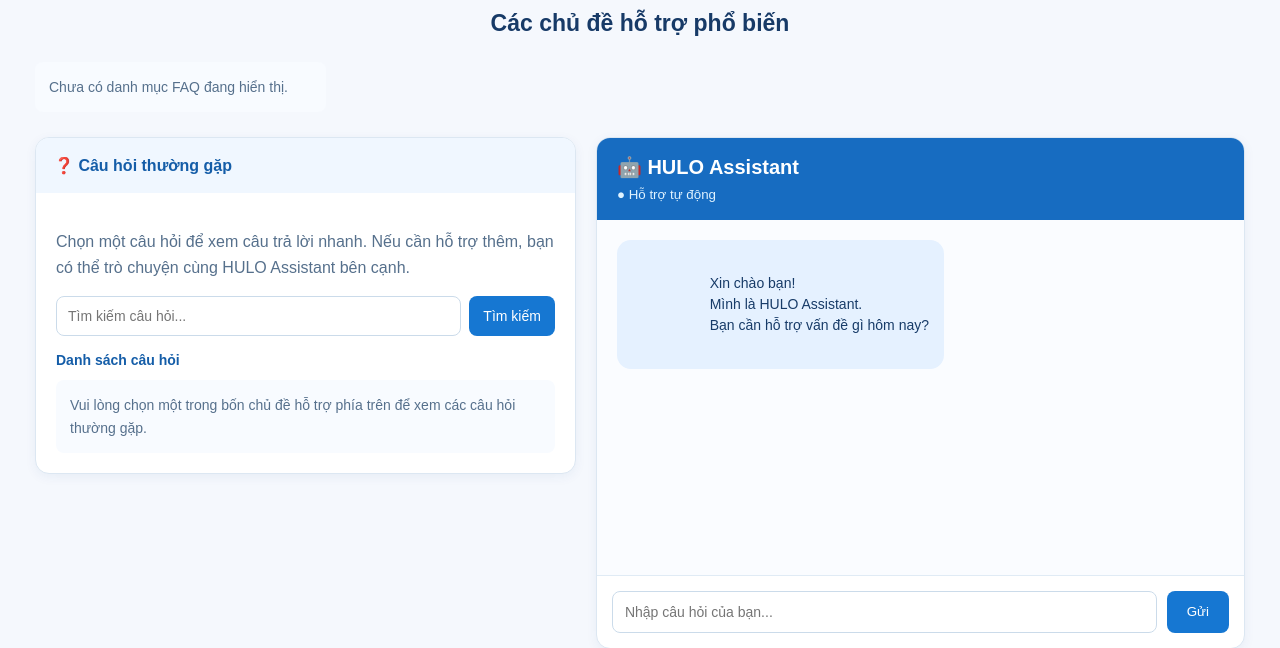
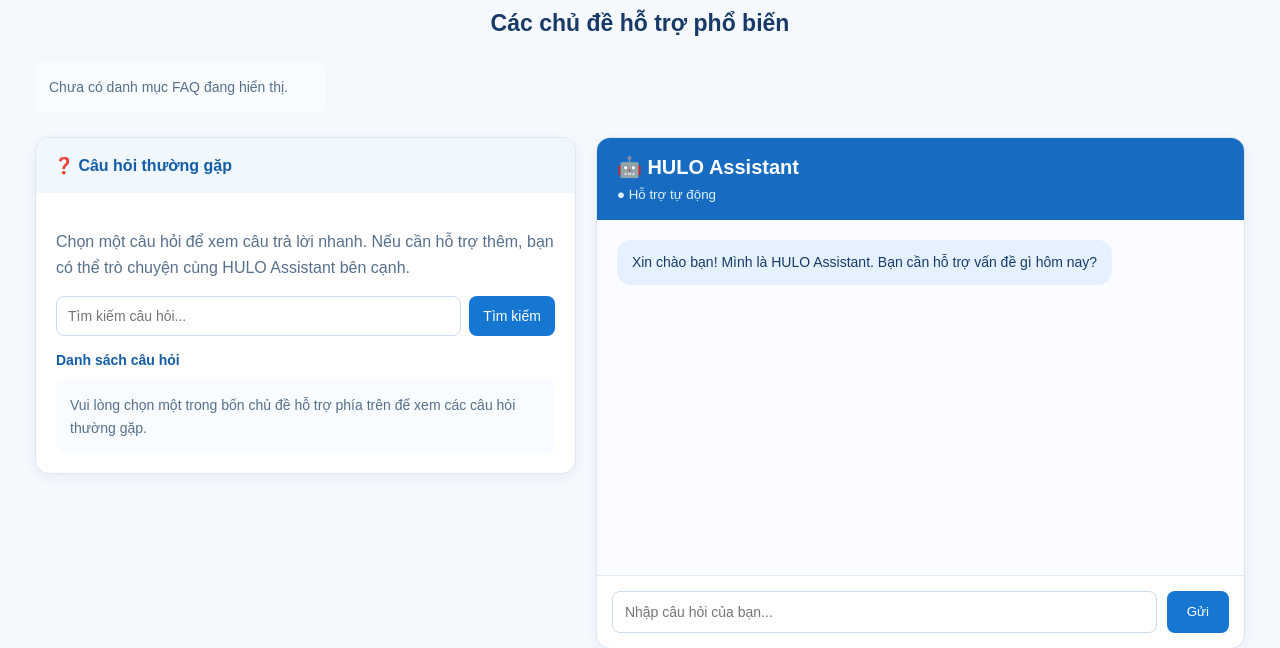
Before and after one commit to khthanh006-spec/CRM_HULO, a Django app: page /support/ in a window 1280 px wide. Shown: the part 243-891 px from the top of the page. Run offline with Django 5.2, Linux system fonts and the light colour scheme; data that the repository does not hold is empty.

Commit message:
fix(m1): correct chatbot message text alignment

```diff
--- a/templates/support/home.html
+++ b/templates/support/home.html
@@ -372,7 +372,7 @@
         border-radius: 14px;
         line-height: 1.5;
         overflow-wrap: anywhere;
-        white-space: pre-wrap;
+        white-space: normal;
         font-size: 14px;
     }
 
```
